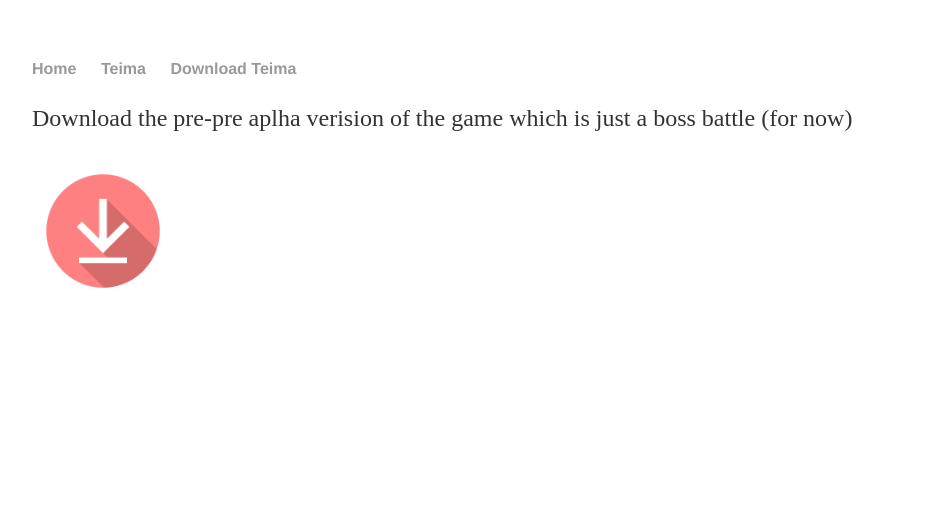
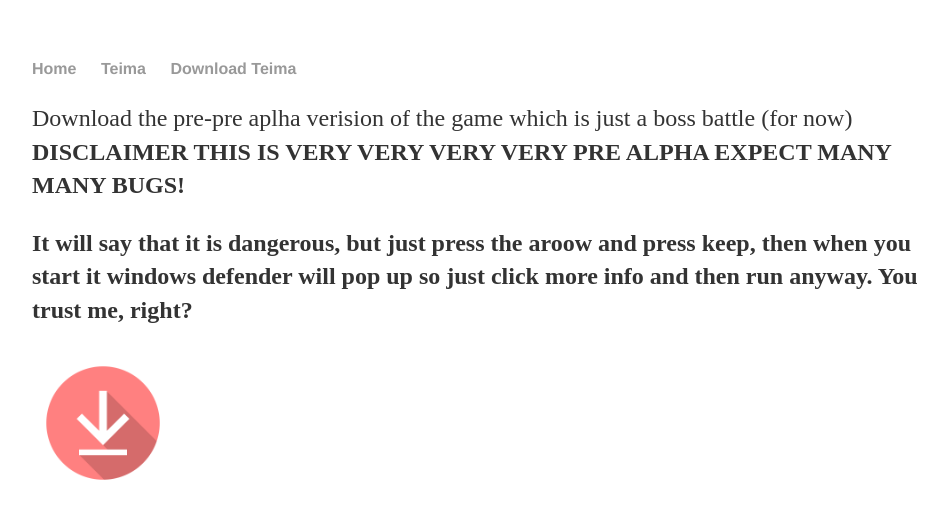
Before and after one commit to BardyBard/BardyBard.github.io, a Jekyll site: the page built from DownloadTeima.html, in a window 1280 px wide. Shown: the top 519 px of the page, without its empty margins (160-1108 px from the left). Built offline with Jekyll 4.4.1, drawn with Linux system fonts in a browser that asks for light colours.

Commit message:
Update DownloadTeima.html

```diff
--- a/DownloadTeima.html
+++ b/DownloadTeima.html
@@ -3,7 +3,8 @@ layout: default
 title: Download Teima
 ---
 <div class="blurb">
-	<p> Download the pre-pre aplha verision of the game which is just a boss battle (for now)</p>
+	<p> Download the pre-pre aplha verision of the game which is just a boss battle (for now) <b>DISCLAIMER<b> THIS IS VERY VERY VERY VERY PRE ALPHA EXPECT MANY MANY BUGS!</p>
+	<p> It will say that it is dangerous, but just press the aroow and press keep, then when you start it windows defender will pop up so just click more info and then run anyway. You trust me, right? <p>
 </div><!-- /.blurb -->
 <a href="/Teima.exe" download>
   <img border="0" src="/download-1915749_1280.png" alt="bardybard.github.io" width="142" height="142">
```
